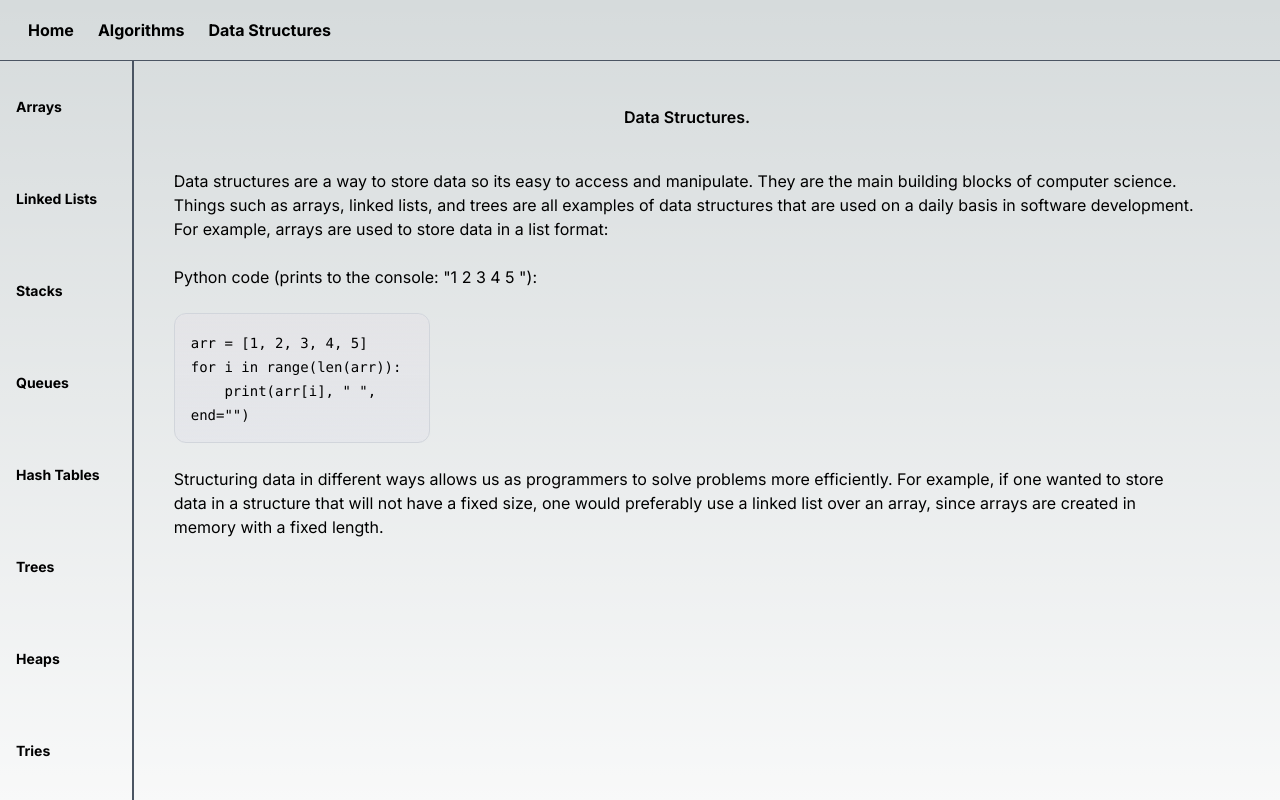
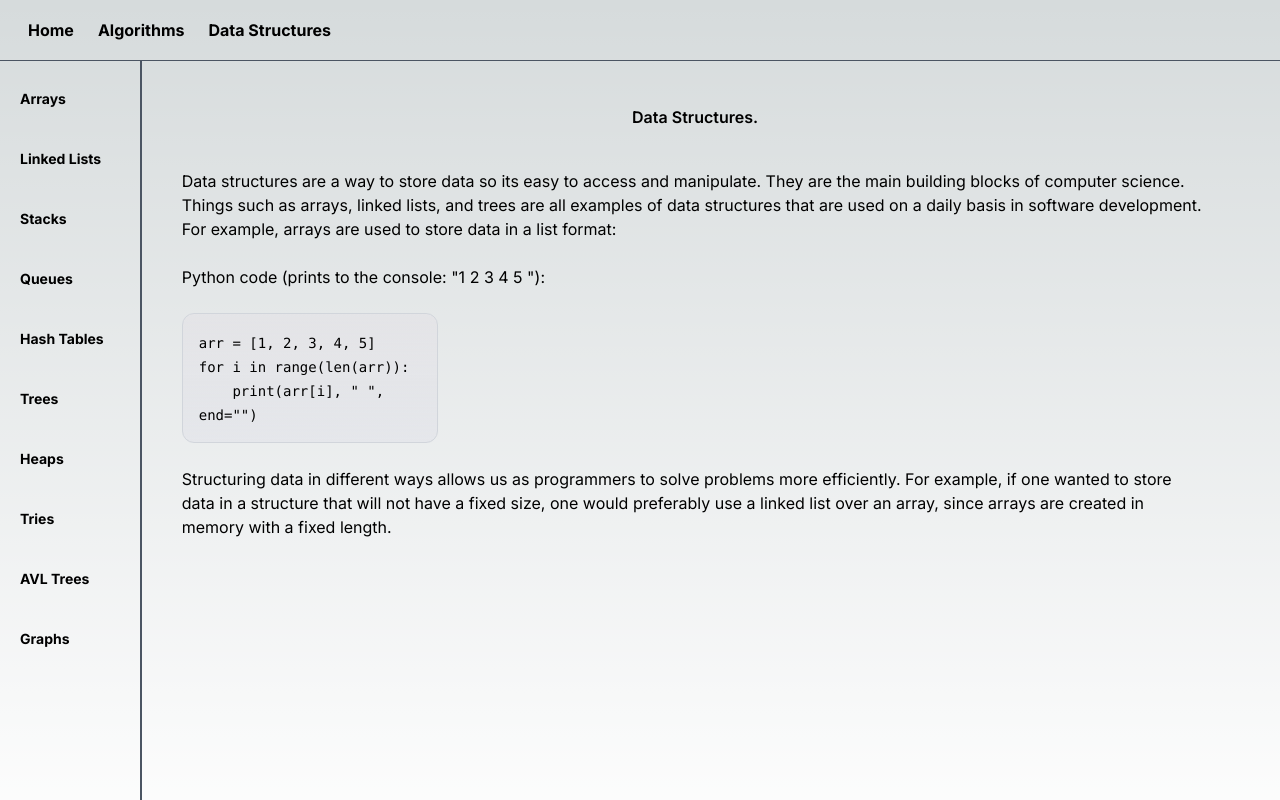
Before and after one commit to patrickijieh/algorithms-app, a Next.js app: page /data-structures in a window 1280 px wide. Shown: the top 800 px of the page. Built offline with nearby package versions, Linux system fonts and the light colour scheme.

Commit message:
Added base logic for algorithms pages

```diff
--- /dev/null
+++ b/src/app/algorithms/content.tsx
@@ -0,0 +1,71 @@
+'use client';
+
+import Main from './pages/main';
+import Sidebar from './sidebar';
+import { useState } from 'react';
+
+export enum Topic {
+  Main = "main",
+  Insertion = "insertion-sort",
+  Selection = "selection-sort",
+  Bubble = "bubble-sort",
+  Merge = "merge-sort",
+  Quick = "quick-sort",
+  Bogo = "bogo-sort",
+  BinarySearch = "binary-search",
+  Dijkstra = "dijkstra",
+  FloydWarshall = "floyd-warshall",
+}
+
+export function getTopicName(topic: Topic): string {
+  switch (topic) {
+    case Topic.Main:
+      return "Main";
+    case Topic.Insertion:
+      return "Insertion Sort";
+    case Topic.Selection:
+      return "Selection Sort";
+    case Topic.Bubble:
+      return "Bubble Sort";
+    case Topic.Merge:
+      return "Merge Sort";
+    case Topic.Quick:
+      return "Quick Sort";
+    case Topic.Bogo:
+      return "Bogo Sort";
+    case Topic.BinarySearch:
+      return "Binary Search";
+    case Topic.Dijkstra:
+      return "Dijkstra's Algorithm";
+    case Topic.FloydWarshall:
+      return "Floyd-Warshall Algorithm";
+    default:
+      return "Unknown";
+  }
+}
+
+export default function Content() {
+  const [topic, setTopic] = useState(Topic.Main);
+
+  function changeTopic(newTopic: Topic) {
+    setTopic(newTopic);
+  }
+
+  switch (topic) {
+    case Topic.Main:
+      return (
+        <>
+          <Sidebar change_topic={changeTopic}/>
+          <Main />
+        </>
+      )
+
+    default:
+      return (
+        <>
+          <Sidebar change_topic={changeTopic}/>
+          <Main />
+        </>
+      )
+  }
+}
--- /dev/null
+++ b/src/app/algorithms/pages/main.tsx
@@ -0,0 +1,11 @@
+export default function Main() {
+  return (
+    <div className="flex ml-5 space-x-1 space-y-1 w-5/6 place-self-stretch justify-center pt-6">
+      <div className="flex flex-col">
+        <h1 className="text-center font-semibold py-5">
+          Algorithms.
+        </h1>
+      </div>
+    </div>
+  )
+}
--- a/src/app/algorithms/sidebar.tsx
+++ b/src/app/algorithms/sidebar.tsx
@@ -1,6 +1,9 @@
 'use client';
 
-export default function Sidebar() {
+import { MouseEvent } from 'react';
+import { Topic, getTopicName } from './content';
+
+export default function Sidebar(props: { change_topic: (new_topic: any) => void }) {
   return (
     <>
       <div className="flex flex-col w-min place-self-stretch border-r-2 border-gray-600 sidebar space-y-8 min-h-full text-sm">
@@ -10,53 +13,91 @@ export default function Sidebar() {
             </p>
             <ul className="list-disc">
               <li className="ml-4 font-bold text-xs hover:text-blue-400">
+                <button
+                  className="text-left px-1 font-bold hover:text-blue-400"
+                  onClick={(e) => handle_click(e, Topic.Insertion)}
+                >
                   Insertion Sort
+                </button>
               </li>
               <li className="ml-4 font-bold text-xs hover:text-blue-400">
+                <button
+                  className="text-left px-1 font-bold hover:text-blue-400"
+                  onClick={(e) => handle_click(e, Topic.Selection)}
+                >
                   Selection Sort
+                </button>
               </li>
               <li className="ml-4 font-bold text-xs hover:text-blue-400">
+                <button
+                  className="text-left px-1 font-bold hover:text-blue-400"
+                  onClick={(e) => handle_click(e, Topic.Bubble)}
+                >
                   Bubble Sort
+                </button>
               </li>
               <li className="ml-4 font-bold text-xs hover:text-blue-400">
+                <button
+                  className="text-left px-1 font-bold hover:text-blue-400"
+                  onClick={(e) => handle_click(e, Topic.Merge)}
+                >
                   Merge Sort
+                </button>
               </li>
               <li className="ml-4 font-bold text-xs hover:text-blue-400">
+                <button
+                  className="text-left px-1 font-bold hover:text-blue-400"
+                  onClick={(e) => handle_click(e, Topic.Quick)}
+                >
                   Quick Sort
+                </button>
               </li>
               <li className="ml-4 font-bold text-xs hover:text-blue-400">
+                <button
+                  className="text-left px-1 font-bold hover:text-blue-400"
+                  onClick={(e) => handle_click(e, Topic.Bogo)}
+                >
                   Bogo Sort
+                </button>
               </li>
             </ul>
         </div>
         <div className="px-4">
-          <a
+          <button
             className="text-center px-1 font-bold hover:text-blue-400"
+            onClick={(e) => handle_click(e, Topic.BinarySearch)}
           >
             <p className="text-left">
               Binary Search
             </p>
-          </a>
+          </button>
         </div>
         <div className="px-4">
-          <a
+          <button
             className="text-center px-1 font-bold hover:text-blue-400"
+            onClick={(e) => handle_click(e, Topic.Dijkstra)}
           >
             <p className="text-left">
               Dijkstra&#39;s Algorithm
             </p>
-          </a>
+          </button>
         </div>
         <div className="px-4">
-          <a
+          <button
             className="text-center px-1 font-bold hover:text-blue-400"
+            onClick={(e) => handle_click(e, Topic.FloydWarshall)}
           >
             <p className="text-left">
               Floyd-Warshall Algorithm
             </p>
-          </a>
+          </button>
         </div>
       </div>
     </>
   )
 }
+
+function handle_click(e: MouseEvent<HTMLButtonElement>, topic: Topic) {
+  e.preventDefault();
+  console.log(getTopicName(topic));
+}
--- a/src/app/data-structures/content.tsx
+++ b/src/app/data-structures/content.tsx
@@ -1,6 +1,5 @@
 'use client';
 
-import Topic from './structuresTopics';
 import Main from './pages/main';
 import Arrays from './pages/arrays';
 import AVLTrees from './pages/avl-trees';
@@ -15,8 +14,50 @@ import Tries from './pages/tries';
 import Sidebar from './sidebar';
 import { useState } from 'react';
 
+export enum Topic {
+  Main = "main",
+  Arrays = "arrays",
+  LinkedLists = "linked-lists",
+  Stacks = "stacks",
+  Queues = "queues",
+  HashTables = "hash-tables",
+  Trees = "trees",
+  Heaps = "heaps",
+  Tries = "tries",
+  AVLTrees = "avl-trees",
+  Graphs = "graphs",
+}
+
+export function getTopicName(topic: Topic): string {
+  switch (topic) {
+    case Topic.Main:
+      return "Main";
+    case Topic.Arrays:
+      return "Arrays";
+    case Topic.LinkedLists:
+      return "Linked Lists";
+    case Topic.Stacks:
+      return "Stacks";
+    case Topic.Queues:
+      return "Queues";
+    case Topic.HashTables:
+      return "Hash Tables";
+    case Topic.Trees:
+      return "Trees";
+    case Topic.Heaps:
+      return "Heaps";
+    case Topic.Tries:
+      return "Tries";
+    case Topic.AVLTrees:
+      return "AVL Trees";
+    case Topic.Graphs:
+      return "Graphs";
+    default:
+      return "Unknown";
+  }
+}
+
 export default function Content() {
-
   const [topic, setTopic] = useState(Topic.Main);
 
   function changeTopic(newTopic: Topic) {
@@ -27,7 +68,7 @@ export default function Content() {
     case Topic.Main:
       return (
         <>
-          <Sidebar changeTopic={changeTopic}/>
+          <Sidebar change_topic={changeTopic}/>
           <Main />
         </>
       )
@@ -35,7 +76,7 @@ export default function Content() {
     case Topic.Arrays:
       return (
         <>
-          <Sidebar changeTopic={changeTopic}/>
+          <Sidebar change_topic={changeTopic}/>
           <Arrays />
         </>
       )
@@ -43,7 +84,7 @@ export default function Content() {
     case Topic.LinkedLists:
       return (
         <>
-          <Sidebar changeTopic={changeTopic}/>
+          <Sidebar change_topic={changeTopic}/>
           <LinkedLists />
         </>
       )
@@ -51,7 +92,7 @@ export default function Content() {
     case Topic.Stacks:
       return (
         <>
-          <Sidebar changeTopic={changeTopic}/>
+          <Sidebar change_topic={changeTopic}/>
           <Stacks />
         </>
       )
@@ -59,7 +100,7 @@ export default function Content() {
     case Topic.Queues:
       return (
         <>
-          <Sidebar changeTopic={changeTopic}/>
+          <Sidebar change_topic={changeTopic}/>
           <Queues />
         </>
       )
@@ -67,7 +108,7 @@ export default function Content() {
     case Topic.HashTables:
       return (
         <>
-          <Sidebar changeTopic={changeTopic}/>
+          <Sidebar change_topic={changeTopic}/>
           <HashTables />
         </>
       )
@@ -75,7 +116,7 @@ export default function Content() {
     case Topic.Trees:
       return (
         <>
-          <Sidebar changeTopic={changeTopic}/>
+          <Sidebar change_topic={changeTopic}/>
           <Trees />
         </>
       )
@@ -83,7 +124,7 @@ export default function Content() {
     case Topic.Heaps:
       return (
         <>
-          <Sidebar changeTopic={changeTopic}/>
+          <Sidebar change_topic={changeTopic}/>
           <Heaps />
         </>
       )
@@ -91,7 +132,7 @@ export default function Content() {
     case Topic.Tries:
       return (
         <>
-          <Sidebar changeTopic={changeTopic}/>
+          <Sidebar change_topic={changeTopic}/>
           <Tries />
         </>
       )
@@ -99,7 +140,7 @@ export default function Content() {
     case Topic.AVLTrees:
       return (
         <>
-          <Sidebar changeTopic={changeTopic}/>
+          <Sidebar change_topic={changeTopic}/>
           <AVLTrees />
         </>
       )
@@ -107,7 +148,7 @@ export default function Content() {
     case Topic.Graphs:
       return (
         <>
-          <Sidebar changeTopic={changeTopic}/>
+          <Sidebar change_topic={changeTopic}/>
           <Graphs />
         </>
       )
@@ -115,7 +156,7 @@ export default function Content() {
     default:
       return (
         <>
-          <Sidebar changeTopic={changeTopic}/>
+          <Sidebar change_topic={changeTopic}/>
           <Main />
         </>
       )
--- a/src/app/data-structures/page.tsx
+++ b/src/app/data-structures/page.tsx
@@ -1,7 +1,5 @@
 import Header from '../../components/header';
-import Sidebar from './sidebar';
 import Content from './content';
-import Topic from './structuresTopics';
 
 import type { Metadata } from 'next';
 
--- a/src/app/data-structures/pages/main.tsx
+++ b/src/app/data-structures/pages/main.tsx
@@ -1,5 +1,4 @@
 export default function Main() {
-
   return (
     <div className="flex ml-5 space-x-1 space-y-1 w-5/6 place-self-stretch justify-center pt-6">
       <div className="flex flex-col">
--- a/src/app/data-structures/sidebar.tsx
+++ b/src/app/data-structures/sidebar.tsx
@@ -1,119 +1,118 @@
 'use client';
-
-import Topic from './structuresTopics';
+import { Topic, getTopicName } from './content';
 import { MouseEvent } from 'react';
 
-export default function Sidebar(props: { changeTopic: (newTopic: Topic) => void }) {
+export default function Sidebar(props: { change_topic: (new_topic: Topic) => void }) {
   return (
     <>
-      <div className="flex flex-col place-self-stretch border-r-2 border-gray-600 sidebar space-y-8 min-h-full text-sm">
+      <div className="flex flex-col place-self-stretch border-r-2 border-gray-600 sidebar space-y-4 min-h-full text-sm">
         <div className="pt-4 px-4">
-          <a
-            className="text-center px-1 font-bold hover:text-blue-400"
-            onClick={(e) => changePage(e, Topic.Arrays, props.changeTopic)}
+          <button
+            className="text-center px-1 py-3 font-bold hover:text-blue-400"
+            onClick={(e) => handle_click(e, Topic.Arrays, props.change_topic)}
           >
             <p className="text-left">
               Arrays
             </p>
-          </a>
+          </button>
         </div>
         <div className="px-4">
-          <a
-            className="text-center px-1 font-bold hover:text-blue-400"
-            onClick={(e) => changePage(e, Topic.LinkedLists, props.changeTopic)}
+          <button
+            className="text-center px-1 py-3 font-bold hover:text-blue-400"
+            onClick={(e) => handle_click(e, Topic.LinkedLists, props.change_topic)}
           >
             <p className="text-left">
               Linked Lists
             </p>
-          </a>
+          </button>
         </div>
         <div className="px-4">
-          <a
-            className="text-center px-1 font-bold hover:text-blue-400"
-            onClick={(e) => changePage(e, Topic.Stacks, props.changeTopic)}
+          <button
+            className="text-center px-1 py-3 font-bold hover:text-blue-400"
+            onClick={(e) => handle_click(e, Topic.Stacks, props.change_topic)}
           >
             <p className="text-left">
               Stacks
             </p>
-          </a>
+          </button>
         </div>
         <div className="px-4">
-          <a
-            className="text-center px-1 font-bold hover:text-blue-400"
-            onClick={(e) => changePage(e, Topic.Queues, props.changeTopic)}
+          <button
+            className="text-center px-1 py-3 font-bold hover:text-blue-400"
+            onClick={(e) => handle_click(e, Topic.Queues, props.change_topic)}
           >
             <p className="text-left">
               Queues
             </p>
-          </a>
+          </button>
         </div>
         <div className="px-4">
-          <a
-            className="text-right px-1 font-bold hover:text-blue-400"
-            onClick={(e) => changePage(e, Topic.HashTables, props.changeTopic)}
+          <button
+            className="text-right px-1 py-3 font-bold hover:text-blue-400"
+            onClick={(e) => handle_click(e, Topic.HashTables, props.change_topic)}
           >
             <p className="text-left">
               Hash Tables
             </p>
-          </a>
+          </button>
         </div>
         <div className="px-4">
-          <a
-            className="text-center px-1 font-bold hover:text-blue-400"
-            onClick={(e) => changePage(e, Topic.Trees, props.changeTopic)}
+          <button
+            className="text-center px-1 py-3 font-bold hover:text-blue-400"
+            onClick={(e) => handle_click(e, Topic.Trees, props.change_topic)}
           >
             <p className="text-left">
               Trees
             </p>
-          </a>
+          </button>
         </div>
         <div className="px-4">
-          <a
-            className="text-center px-1 font-bold hover:text-blue-400"
-            onClick={(e) => changePage(e, Topic.Heaps, props.changeTopic)}
+          <button
+            className="text-center px-1 py-3 font-bold hover:text-blue-400"
+            onClick={(e) => handle_click(e, Topic.Heaps, props.change_topic)}
           >
             <p className="text-left">
               Heaps
             </p>
-          </a>
+          </button>
         </div>
         <div className="px-4">
-          <a
-            className="text-center px-1 font-bold hover:text-blue-400"
-            onClick={(e) => changePage(e, Topic.Tries, props.changeTopic)}
+          <button
+            className="text-center px-1 py-3 font-bold hover:text-blue-400"
+            onClick={(e) => handle_click(e, Topic.Tries, props.change_topic)}
           >
             <p className="text-left">
               Tries
             </p>
-          </a>
+          </button>
         </div>
         <div className="px-4">
-          <a
-            className="text-center px-1 font-bold hover:text-blue-400"
-            onClick={(e) => changePage(e, Topic.AVLTrees, props.changeTopic)}
+          <button
+            className="text-center px-1 py-3 font-bold hover:text-blue-400"
+            onClick={(e) => handle_click(e, Topic.AVLTrees, props.change_topic)}
           >
             <p className="text-left">
               AVL Trees
             </p>
-          </a>
+          </button>
         </div>
         <div className="px-4">
-          <a
-            className="text-center px-1 font-bold hover:text-blue-400"
-            onClick={(e) => changePage(e, Topic.Graphs, props.changeTopic)}
+          <button
+            className="text-center px-1 py-3 font-bold hover:text-blue-400"
+            onClick={(e) => handle_click(e, Topic.Graphs, props.change_topic)}
           >
             <p className="text-left">
               Graphs
             </p>
-          </a>
+          </button>
         </div>
       </div>
     </>
   )
 }
 
-function changePage(e: MouseEvent<HTMLAnchorElement>, page: Topic, changeTopic: (newTopic: Topic) => void) {
+function handle_click(e: MouseEvent<HTMLButtonElement>, page: Topic, change_topic: (newTopic: Topic) => void) {
   e.preventDefault();
-  console.log(page);
-  changeTopic(page);
+  console.log(getTopicName(page));
+  change_topic(page);
 }
--- a/src/components/header.tsx
+++ b/src/components/header.tsx
@@ -4,7 +4,6 @@ import LoadingIcon from './loading-icon';
 import { useState, MouseEvent } from 'react';
 
 export default function Header() {
-
   const [is_loading, set_loading] = useState(false);
 
   return (
@@ -39,9 +38,11 @@ export default function Header() {
   )
 }
 
-// eslint-disable-next-line no-unused-vars
 function handle_click(e: MouseEvent<HTMLAnchorElement>, set_loading: (arg0: boolean) => void) {
   let new_window = e.currentTarget.href;
+  if (new_window === window.location.href) {
+    window.location.reload();
+  }
   e.preventDefault();
   set_loading(true);
 
```
Also changed, not shown: src/app/algorithms/page.tsx (+2 -9 lines), src/app/data-structures/structuresTopics.ts (deleted, +0 -15 lines), .eslintrc.json. Lines whose indentation alone changed are shown as unchanged.
